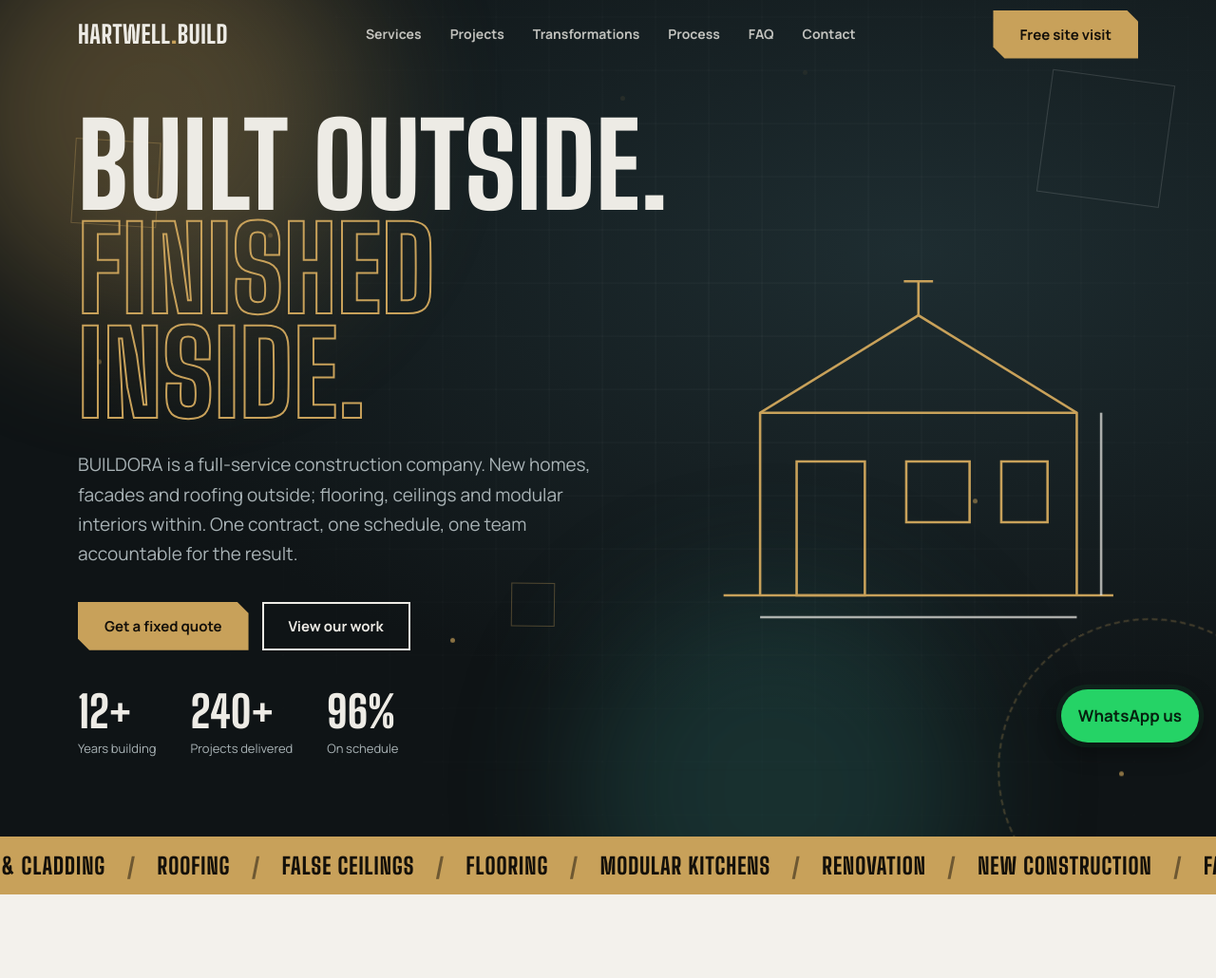
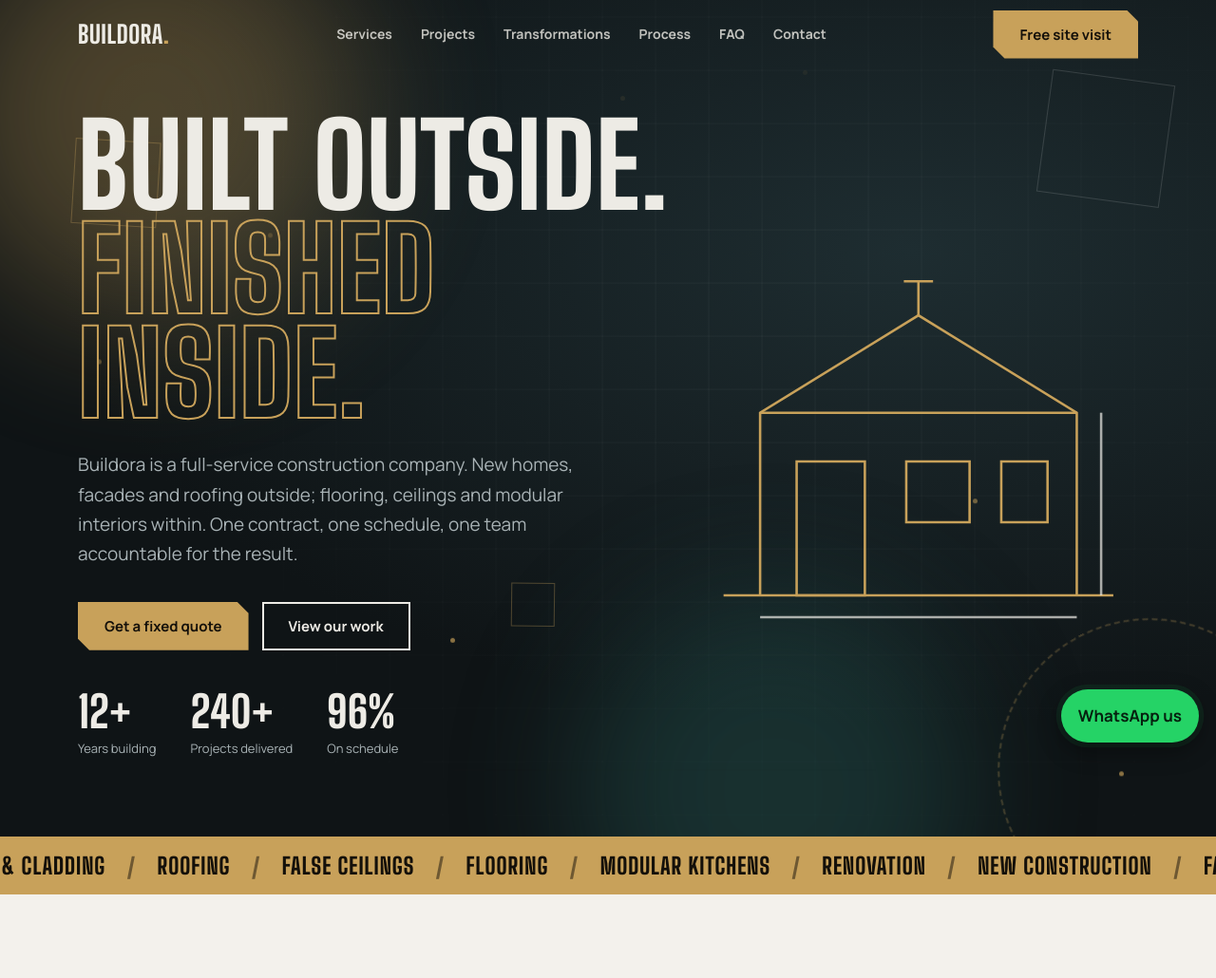
Before and after one commit to Hari-7736/construction, a plain HTML site: page index.html in a window 1280 px wide. Shown: the top 1030 px of the page at 95% size. Drawn offline with Linux system fonts and the light colour scheme.

Commit message:
Update company name from 'BUILDORA' to 'Buildora'

```diff
--- a/index.html
+++ b/index.html
@@ -3,17 +3,17 @@
 <head>
 <meta charset="utf-8">
 <meta name="viewport" content="width=device-width, initial-scale=1, viewport-fit=cover">
-<title>BUILDORA | CONSTRUCTION & INTERIORS</title>
-<meta name="description" content="BUILDORA is a full-service construction company: new homes, facades, roofing, flooring, false ceilings and modular interiors. Free site visit and fixed itemised quotes.">
+<title>Buildora | Construction, Exterior & Interior Contractors</title>
+<meta name="description" content="Buildora is a full-service construction company: new homes, facades, roofing, flooring, false ceilings and modular interiors. Free site visit and fixed itemised quotes.">
 <meta name="keywords" content="construction company, interior contractors, exterior design, home builders, facade work, false ceiling, modular kitchen, renovation">
 <meta name="robots" content="index, follow, max-image-preview:large">
 <meta name="theme-color" content="#0F1416">
 <link rel="canonical" href="https://www.yourcompany.com/">
-<meta property="og:type" content="website"><meta property="og:title" content="BUILDORA | Build outside, finish inside">
+<meta property="og:type" content="website"><meta property="og:title" content="Buildora | Build outside, finish inside">
 <meta property="og:description" content="One team for structure, facade and interiors. Fixed quotes, in-house supervision, written warranty.">
 <meta property="og:url" content="https://www.yourcompany.com/"><meta name="twitter:card" content="summary_large_image">
 <link rel="stylesheet" href="https://fonts.googleapis.com/css2?family=Big+Shoulders+Display:wght@600;800&family=Manrope:wght@400;500;700&display=swap">
-<script type="application/ld+json">{"@context":"https://schema.org","@type":"GeneralContractor","name":"BUILDORA","url":"https://www.yourcompany.com/","telephone":"+00-00000-00000","email":"hello@yourcompany.com","address":{"@type":"PostalAddress","streetAddress":"Your address","addressLocality":"Your city","addressCountry":"IN"},"openingHours":"Mo-Sa 09:00-18:00","areaServed":"Your city and surrounding districts","hasOfferCatalog":{"@type":"OfferCatalog","name":"Construction services","itemListElement":[{"@type":"Offer","itemOffered":{"@type":"Service","name":"New home construction"}},{"@type":"Offer","itemOffered":{"@type":"Service","name":"Facade and exterior renovation"}},{"@type":"Offer","itemOffered":{"@type":"Service","name":"Interior design and fit-out"}}]}}</script>
+<script type="application/ld+json">{"@context":"https://schema.org","@type":"GeneralContractor","name":"Buildora","url":"https://www.yourcompany.com/","telephone":"+00-00000-00000","email":"hello@yourcompany.com","address":{"@type":"PostalAddress","streetAddress":"Your address","addressLocality":"Your city","addressCountry":"IN"},"openingHours":"Mo-Sa 09:00-18:00","areaServed":"Your city and surrounding districts","hasOfferCatalog":{"@type":"OfferCatalog","name":"Construction services","itemListElement":[{"@type":"Offer","itemOffered":{"@type":"Service","name":"New home construction"}},{"@type":"Offer","itemOffered":{"@type":"Service","name":"Facade and exterior renovation"}},{"@type":"Offer","itemOffered":{"@type":"Service","name":"Interior design and fit-out"}}]}}</script>
 <script type="application/ld+json">{"@context":"https://schema.org","@type":"FAQPage","mainEntity":[{"@type":"Question","name":"Do you handle both exterior and interior work?","acceptedAnswer":{"@type":"Answer","text":"Yes. We build the structure and facade and complete flooring, ceilings, painting and modular interiors under one contract."}},{"@type":"Question","name":"How long does a typical home project take?","acceptedAnswer":{"@type":"Answer","text":"A new two-storey home usually takes 8 to 12 months. Interior-only projects take 6 to 12 weeks. You get a dated schedule before work starts."}},{"@type":"Question","name":"Is the quote fixed?","acceptedAnswer":{"@type":"Answer","text":"We issue an itemised quote after the site visit. Changes you request are priced in writing before we proceed."}},{"@type":"Question","name":"Do you offer a warranty?","acceptedAnswer":{"@type":"Answer","text":"Yes, a written warranty covers structure, waterproofing and finishes."}}]}</script>
 <style>
 :root{--bg:#F3F1EC;--fg:#161C1F;--mut:#5E686B;--card:#fff;--line:#DAD7CF;--ink:#0F1416;--ink2:#182024;--on:#EDEBE5;--brass:#C8A15A;
@@ -155,7 +155,7 @@ dialog::backdrop{background:#050809cc;backdrop-filter:blur(5px)}
 <body>
 <div id="bar"></div>
 <header id="hd"><div class="w nav">
-  <a class="logo" href="#top">Hartwell<i>.</i>Build</a>
+  <a class="logo" href="#top">Buildora<i>.</i></a>
   <nav aria-label="Main"><button id="mb" aria-expanded="false">Menu</button><ul id="ml">
     <li><a href="#services">Services</a></li><li><a href="#projects">Projects</a></li><li><a href="#transform">Transformations</a></li><li><a href="#process">Process</a></li><li><a href="#faq">FAQ</a></li><li><a href="#contact">Contact</a></li></ul></nav>
   <a class="btn" href="#contact">Free site visit</a>
@@ -167,7 +167,7 @@ dialog::backdrop{background:#050809cc;backdrop-filter:blur(5px)}
   <div class="w">
     <div>
       <h1>Built outside.<em>Finished inside.</em></h1>
-      <p>BUILDORA is a full-service construction company. New homes, facades and roofing outside; flooring, ceilings and modular interiors within. One contract, one schedule, one team accountable for the result.</p>
+      <p>Buildora is a full-service construction company. New homes, facades and roofing outside; flooring, ceilings and modular interiors within. One contract, one schedule, one team accountable for the result.</p>
       <div class="cta"><a class="btn" href="#contact">Get a fixed quote</a><a class="btn ghost" href="#projects">View our work</a></div>
       <div class="hs"><div><b data-n="12" data-s="+">0</b><span>Years building</span></div><div><b data-n="240" data-s="+">0</b><span>Projects delivered</span></div><div><b data-n="96" data-s="%">0</b><span>On schedule</span></div></div>
     </div>
@@ -273,7 +273,7 @@ dialog::backdrop{background:#050809cc;backdrop-filter:blur(5px)}
 </section>
 </main>
 
-<footer><div class="w"><span>© 2026 BUILDORA</span><span>Licensed and insured contractor. Add licence number.</span></div></footer>
+<footer><div class="w"><span>© 2026 Buildora</span><span>Licensed and insured contractor. Add licence number.</span></div></footer>
 <a class="wa" href="https://wa.me/0000000000" aria-label="Chat on WhatsApp">WhatsApp us</a>
 <dialog id="dg"><div class="dm" id="dc"></div></dialog>
 
```
